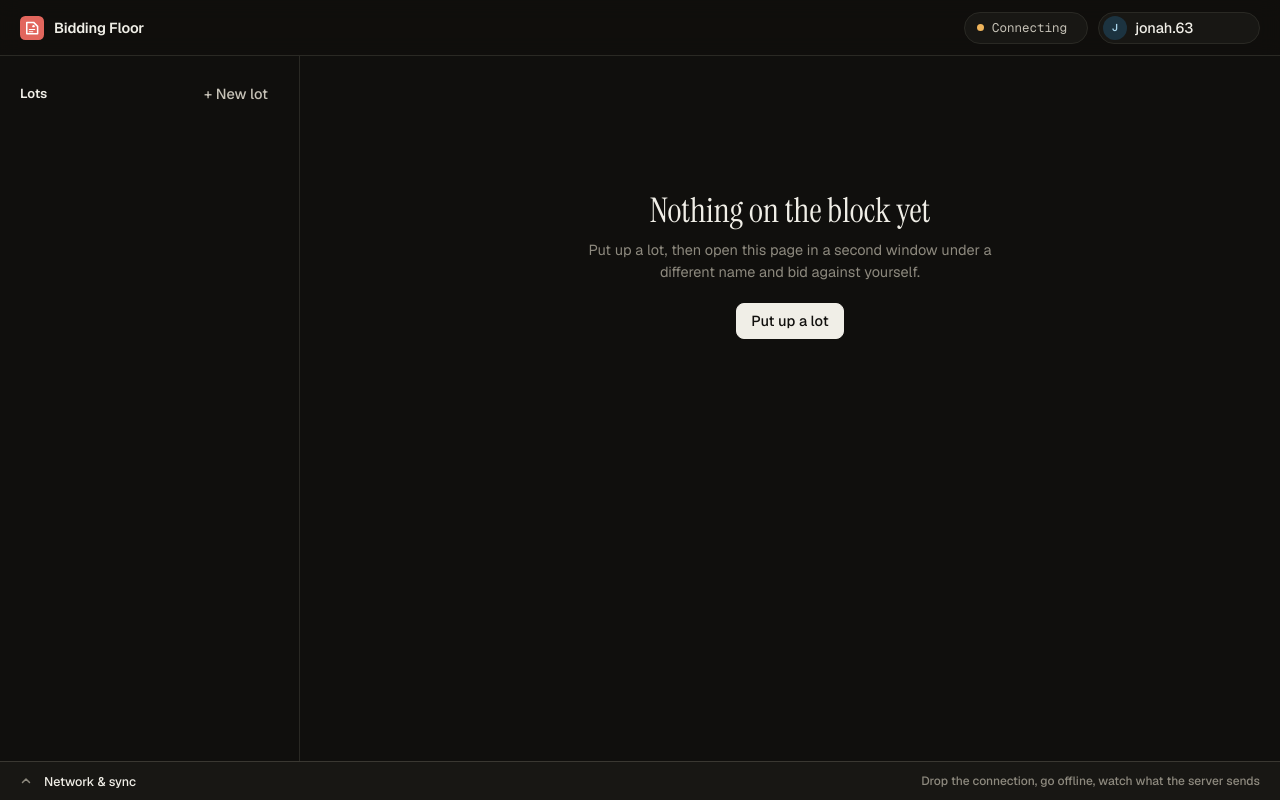
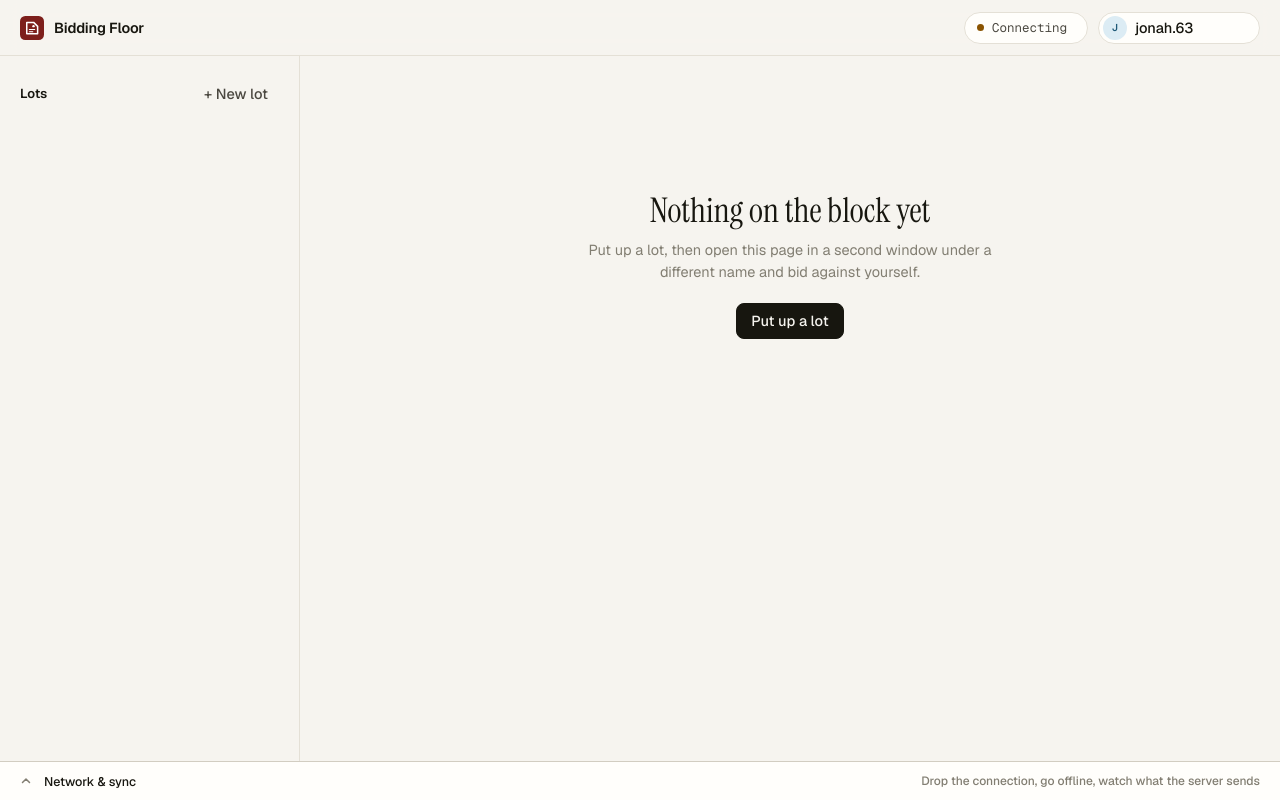
Before and after one commit to yashrajkanawade357/Real-Time-Bidding-backend, a plain HTML site: page static/index.html in a window 1280 px wide. Drawn offline with nearby package versions, Linux system fonts and the dark colour scheme; no server answers.

Commit message:
Light theme only
Drop the automatic dark mode from the client and the diagrams; the page
stays on the paper-white theme whatever the system setting. README uses
the single light screenshot.

```diff
--- a/static/app.css
+++ b/static/app.css
@@ -33,27 +33,6 @@
   --radius: 10px;
   --devtools-h: 38px;
   color-scheme: light;
-}
-
-@media (prefers-color-scheme: dark) {
-  :root:not([data-theme="light"]) {
-    --paper: #100f0d; --surface: #181714; --sunken: #13120f;
-    --ink: #f0eee7; --ink-2: #c6c2b7; --muted: #8d897e; --faint: #5d5a52;
-    --line: #2a2924; --line-2: #3a3832;
-    --brand: #e2665d;
-    --lead: #62cf95; --lead-bg: #142c1f;
-    --warn: #efb45b; --warn-bg: #30240f;
-    --danger: #ff7d70; --danger-bg: #371613;
-    --focus: #7fa7ff;
-    --shadow: 0 1px 0 rgb(0 0 0 / 30%), 0 16px 40px -20px rgb(0 0 0 / 70%);
-    --a0-bg: #2c2545; --a0-fg: #cbbef5;
-    --a1-bg: #1c3340; --a1-fg: #a8d4ea;
-    --a2-bg: #1f3319; --a2-fg: #b4dca5;
-    --a3-bg: #3a2717; --a3-fg: #f0c39b;
-    --a4-bg: #3b1d26; --a4-fg: #f1b1c1;
-    --a5-bg: #2b2a25; --a5-fg: #d4d0c4;
-    color-scheme: dark;
-  }
 }
 
 *, *::before, *::after { box-sizing: border-box; }
--- a/static/index.html
+++ b/static/index.html
@@ -5,8 +5,7 @@
 <meta name="viewport" content="width=device-width, initial-scale=1">
 <title>Bidding Floor · live auctions</title>
 <meta name="description" content="Timed auctions with live bidding over WebSockets.">
-<meta name="theme-color" content="#f6f4ef" media="(prefers-color-scheme: light)">
-<meta name="theme-color" content="#100f0d" media="(prefers-color-scheme: dark)">
+<meta name="theme-color" content="#f6f4ef">
 <link rel="icon" href="/static/favicon.svg" type="image/svg+xml">
 <link rel="preconnect" href="https://fonts.googleapis.com">
 <link rel="preconnect" href="https://fonts.gstatic.com" crossorigin>
```
Also changed, not shown: docs/img/architecture.svg, docs/img/hero-dark.png (deleted), docs/img/hero.png (renamed from docs/img/hero-light.png), docs/img/row-lock.svg, 1 other file.
